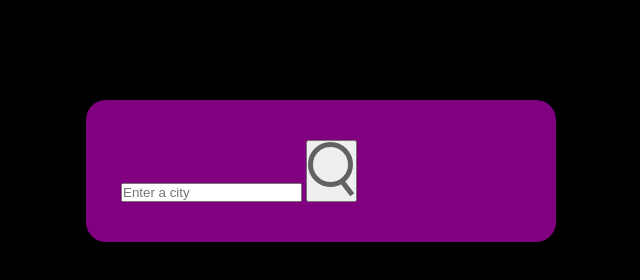
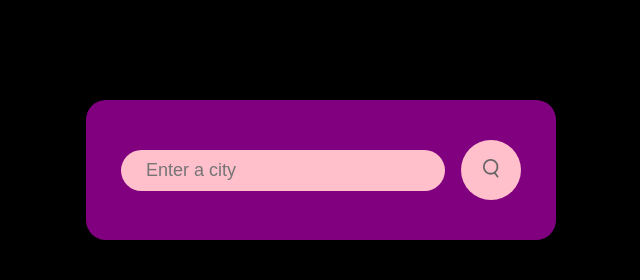
Before and after one commit to Jeje0001/weather-project, a plain HTML site: page weather project.html in a window 1280 px wide. Shown: the whole page, without its empty margins (319-959 px from the left). Drawn offline with Linux system fonts and the light colour scheme.

Commit message:
Update weather project.css

```diff
--- a/weather project.css
+++ b/weather project.css
@@ -16,8 +16,41 @@ body{
     margin:100px auto 0;
     border-radius: 20px;
     padding: 40px 35px ;
+    text-align: center;
 }
 
+.search{
+    width: 100%;
+    display: flex;
+    align-items: center;
+    justify-content: space-between;
+}
+
+.search input{
+    border: 0;
+    outline: 0;
+    background: pink;
+    color: black;
+    padding: 10px 25px;
+    border-radius: 30px;
+    flex: 1;
+    margin-right: 16px;
+    font-size: 18px;
+}
+
+.search button{
+    border: 0;
+    outline: 0;
+    background: pink;
+    border-radius: 50%;
+    width: 60px;
+    height: 60px;
+    cursor: pointer;
+}
+
+.search button img{
+    width: 16px;
+}
 /* input{
     color: red;
 } */
```
